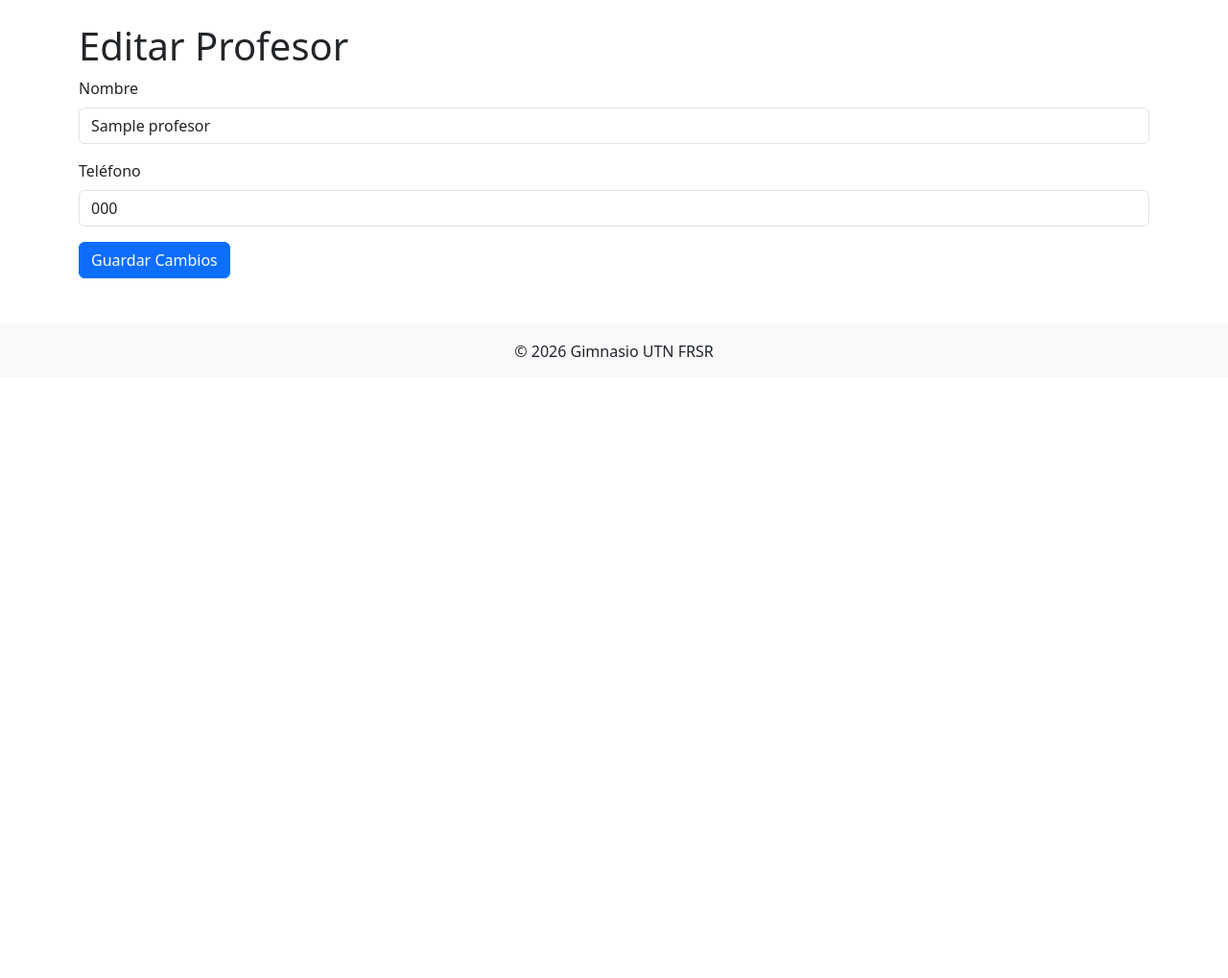
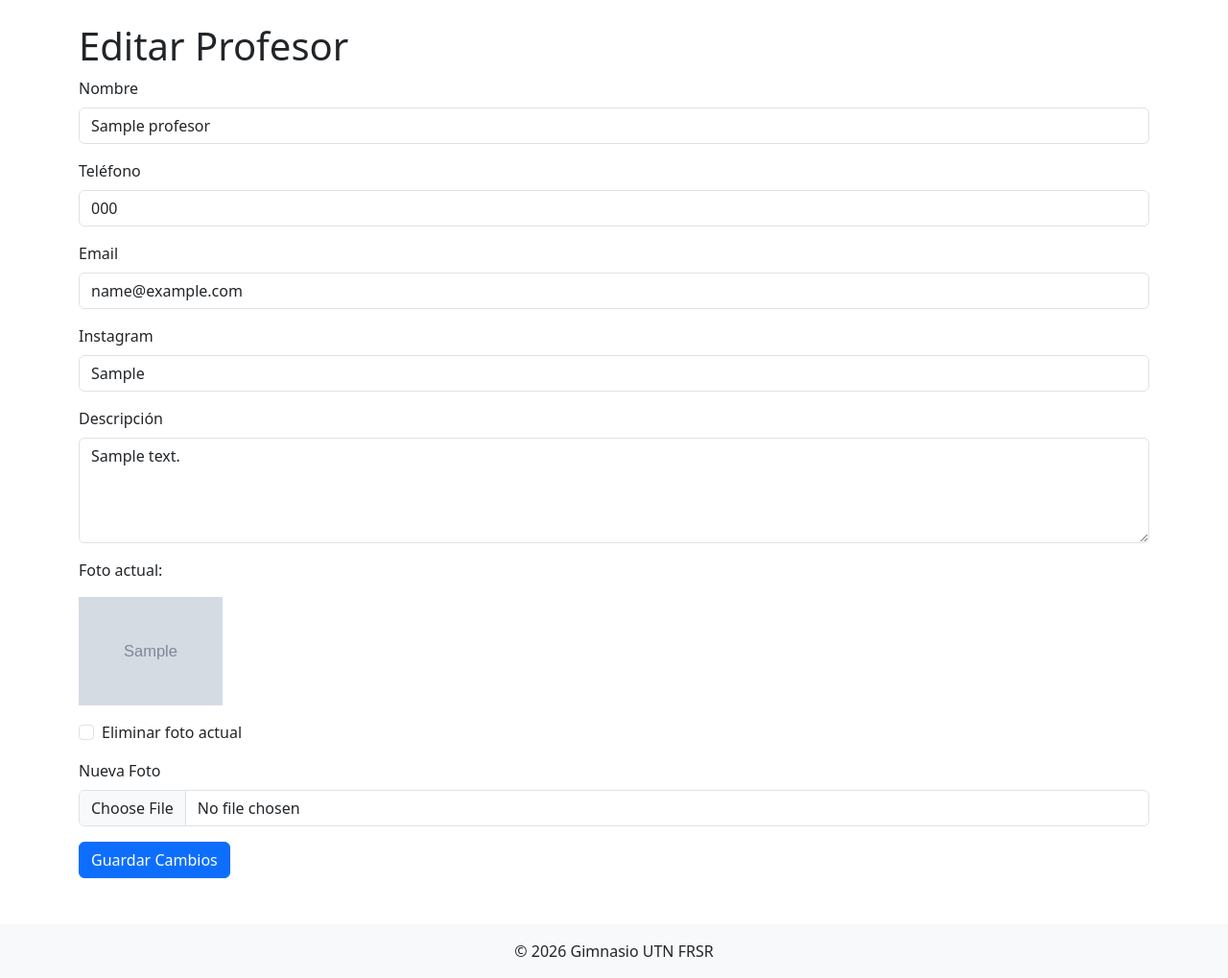
Before and after one commit to GonzaaJuarez/GimnasioUTN, a Flask app: page /admin/profesores/editar/1 in a window 1280 px wide. Shown: the part 56-1075 px from the top of the page at 96% size. Before the commit the page ends 428 px from the top, so only its background shows below. Run offline with Flask 3, Linux system fonts and the light colour scheme; tables that the repository leaves empty hold one stand-in row (values such as "Sample post"); grey boxes marked "Sample" are stand-in pictures.

Commit message:
Mejoras en gestión de profesores y carga de imágenes

```diff
--- a/app.py
+++ b/app.py
@@ -1,7 +1,12 @@
+import os
+import uuid
 from flask import Flask, render_template, request, redirect
 from models import db, Profesor
+from werkzeug.utils import secure_filename
 
 app = Flask(__name__)
+
+app.config["UPLOAD_FOLDER"] = "static/uploads"
 
 app.config["SQLALCHEMY_DATABASE_URI"] = "sqlite:///gimnasio.db"
 app.config["SQLALCHEMY_TRACK_MODIFICATIONS"] = False
@@ -58,14 +63,28 @@ def nuevo_profesor():
         email = request.form["email"]
         instagram = request.form["instagram"]
         descripcion = request.form["descripcion"]
-        foto = request.form["foto"]
+        archivo = request.files["foto"]
+        nombre_archivo = None
+        if archivo and archivo.filename:
+            extension = os.path.splitext(
+                archivo.filename
+            )[1]
+            nombre_archivo = (
+                str(uuid.uuid4()) + extension
+            )
+            archivo.save(
+                os.path.join(
+                    app.config["UPLOAD_FOLDER"],
+                    nombre_archivo
+                )
+            )
         profesor = Profesor(
             nombre=nombre,
             telefono=telefono,
             email=email,
             instagram=instagram,
             descripcion=descripcion,
-            foto=foto
+            foto=nombre_archivo
         )
         db.session.add(profesor)
         db.session.commit()
@@ -74,6 +93,13 @@ def nuevo_profesor():
 @app.route("/admin/profesores/eliminar/<int:id>")
 def eliminar_profesor(id):
     profesor = Profesor.query.get_or_404(id)
+    if profesor.foto:
+        ruta_foto = os.path.join(
+            app.config["UPLOAD_FOLDER"],
+            profesor.foto
+        )
+        if os.path.exists(ruta_foto):
+            os.remove(ruta_foto)
     db.session.delete(profesor)
     db.session.commit()
     return redirect("/admin/profesores")
@@ -86,7 +112,42 @@ def editar_profesor(id):
         profesor.email = request.form["email"]
         profesor.instagram = request.form["instagram"]
         profesor.descripcion = request.form["descripcion"]
-        profesor.foto = request.form["foto"]
+
+        eliminar_foto = request.form.get("eliminar_foto")
+        if eliminar_foto and profesor.foto:
+            ruta_foto = os.path.join(
+                app.config["UPLOAD_FOLDER"],
+                profesor.foto
+            )
+            if os.path.exists(ruta_foto):
+                os.remove(ruta_foto)
+            profesor.foto = None
+
+        archivo = request.files["foto"]
+        if archivo and archivo.filename:
+            # borrar foto anterior
+            if profesor.foto:
+                ruta_vieja = os.path.join(
+                    app.config["UPLOAD_FOLDER"],
+                    profesor.foto
+                )
+                if os.path.exists(ruta_vieja):
+                    os.remove(ruta_vieja)
+            # generar nombre único
+            import uuid
+            extension = os.path.splitext(
+                archivo.filename
+            )[1]
+            nombre_archivo = (
+                str(uuid.uuid4()) + extension
+            )
+            archivo.save(
+                os.path.join(
+                    app.config["UPLOAD_FOLDER"],
+                    nombre_archivo
+                )
+            )
+            profesor.foto = nombre_archivo
         db.session.commit()
         return redirect("/admin/profesores")
     return render_template(
--- a/templates/admin/editar_profesor.html
+++ b/templates/admin/editar_profesor.html
@@ -8,7 +8,7 @@ Editar Profesor
 
 <h1>Editar Profesor</h1>
 
-<form method="POST">
+<form method="POST" enctype="multipart/form-data">
 
     <div class="mb-3">
         <label class="form-label">Nombre</label>
@@ -27,6 +27,63 @@ Editar Profesor
                value="{{ profesor.telefono }}">
     </div>
 
+    <div class="mb-3">
+        <label class="form-label">Email</label>
+        <input type="email"
+            name="email"
+            class="form-control"
+            value="{{ profesor.email or '' }}">
+    </div>
+
+    <div class="mb-3">
+        <label class="form-label">Instagram</label>
+        <input type="text"
+            name="instagram"
+            class="form-control"
+            value="{{ profesor.instagram or '' }}">
+    </div>
+
+    <div class="mb-3">
+        <label class="form-label">Descripción</label>
+        <textarea name="descripcion"
+                class="form-control"
+                rows="4">{{ profesor.descripcion or '' }}</textarea>
+    </div>
+
+    {% if profesor.foto %}
+    <div class="mb-3">
+
+        <p>Foto actual:</p>
+
+        <img
+            src="{{ url_for('static', filename='uploads/' + profesor.foto) }}"
+            width="150">
+
+    </div>
+    {% endif %}
+
+    {% if profesor.foto %}
+    <div class="form-check mb-3">
+        <input
+            class="form-check-input"
+            type="checkbox"
+            name="eliminar_foto"
+            id="eliminar_foto">
+        <label
+            class="form-check-label"
+            for="eliminar_foto">
+            Eliminar foto actual
+        </label>
+    </div>
+    {% endif %}
+
+    <div class="mb-3">
+        <label class="form-label">Nueva Foto</label>
+        <input type="file"
+            name="foto"
+            class="form-control">
+    </div>
+
     <button type="submit"
             class="btn btn-primary">
         Guardar Cambios
```
Also changed, not shown: templates/admin/nuevo_profesor.html (+3 -4 lines).
